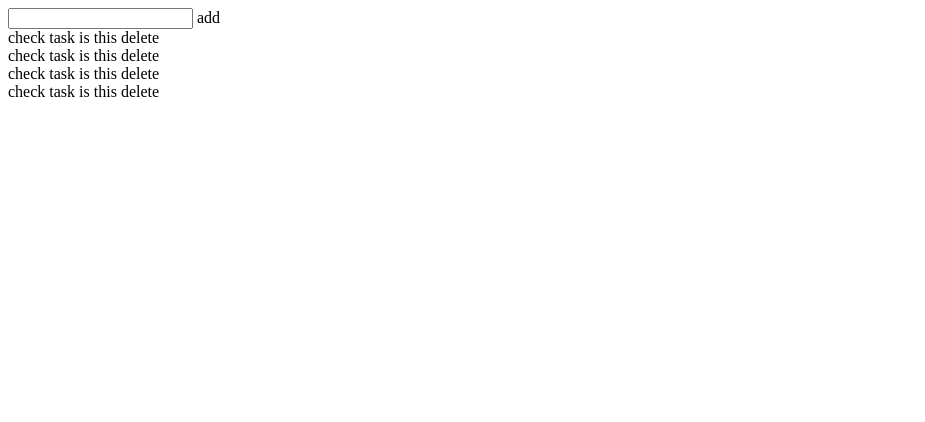
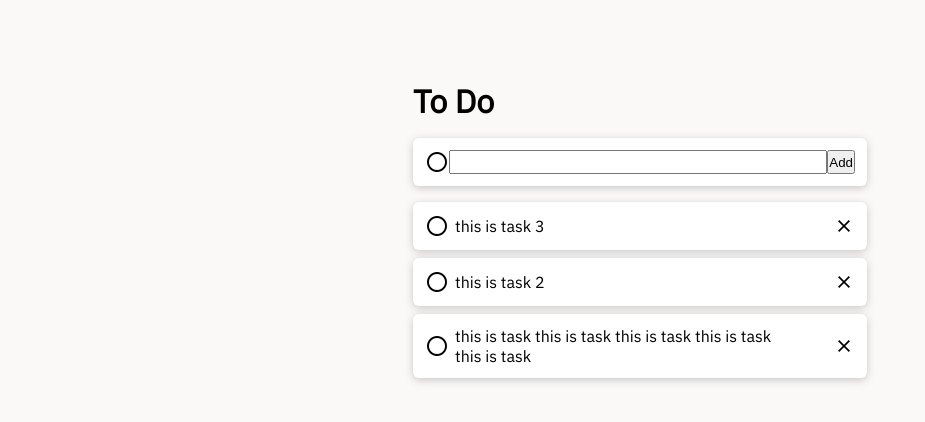
Before and after one commit to rohanramidwar/task-track, a plain HTML site: page index.html in a window 1280 px wide. Shown: the whole page, without its empty margins (0-925 px from the left). Drawn offline with nearby package versions, Linux system fonts and the light colour scheme; a web font is replaced by a local one.

Commit message:
outline done

```diff
--- a/index.html
+++ b/index.html
@@ -4,33 +4,49 @@
     <meta charset="UTF-8">
     <meta name="viewport" content="width=device-width, initial-scale=1.0">
     <title>Document</title>
+    <link rel="stylesheet" href="https://fonts.googleapis.com/css2?family=Material+Symbols+Outlined:opsz,wght,FILL,GRAD@20..48,100..700,0..1,-50..200" />
+    <link rel="stylesheet" href="stylesheets/styles.css">
 </head>
 <body>
     <form action="">
-        <div>
-            <input type="text" name="" id="">
-            <span>add</span>
+        <h1>To Do</h1>
+        <div class="i-task">
+            <span class="material-symbols-outlined">
+                circle
+                </span>
+            <input type="text">
+            <button>Add</button>
         </div>
-        <div class="toDoListContainer">
-            <div class="toDoTaskContainer">
-                <span>check</span>
-                <span>task is this</span>
-                <span>delete</span>
+
+        <div class="todo-listContainer">
+            <div class="todoContainer">
+                <span class="material-symbols-outlined">
+                    circle
+                    </span>
+                <span class="task">this is task this is task this is task this is task this is task</span>
+                <span class="material-symbols-outlined rm-todo">
+                    close
+                    </span>
             </div>
-            <div class="toDoTaskContainer">
-                <span>check</span>
-                <span>task is this</span>
-                <span>delete</span>
+            <div class="todoContainer">
+                <span class="material-symbols-outlined">
+                    circle
+                    </span>
+                <span class="task">this is task 2</span>
+                <span class="material-symbols-outlined rm-todo">
+                    close
+                    </span>
             </div>
-            <div class="toDoTaskContainer">
-                <span>check</span>
-                <span>task is this</span>
-                <span>delete</span>
+            <div class="todoContainer">
+                <span class="material-symbols-outlined">
+                    circle
+                    </span>
+                <span class="task">this is task 3</span>
+                <span class="material-symbols-outlined rm-todo">
+                    close
+                    </span>
             </div>
-                <span>check</span>
-                <span>task is this</span>
-                <span>delete</span>
-            </div>
+
         </div>
     </form>
 </body>
--- /dev/null
+++ b/stylesheets/styles.css
@@ -0,0 +1,76 @@
+@import url('https://fonts.googleapis.com/css2?family=IBM+Plex+Sans&family=Noto+Sans&family=Odibee+Sans&display=swap');
+
+*
+{
+    margin: 0;
+    padding: 0;
+    box-sizing: border-box;
+}
+
+body
+{
+    display: flex;
+    justify-content: center;
+    min-height: 100vh;
+    /* align-items: center; */
+    font-family: 'IBM Plex Sans', sans-serif;
+    background: #faf9f8;
+    /* font-family: 'Noto Sans', sans-serif; */
+}
+
+form
+{
+    display: flex;
+    flex-direction: column;
+    width: 454px;
+    gap: 16px;
+    margin-top: 5rem;
+}
+
+.todo-listContainer
+{
+    display: flex;
+    flex-direction: column-reverse;
+    gap: 2px;
+    /* height: 20rem; */
+    gap: 8px;
+}
+
+.todoContainer
+{
+    display: flex;
+    gap: 6px;
+    /* justify-content: center; */
+    align-items: center;
+    /* position: relative; */
+    padding: 12px;
+    background: #fff;
+    box-shadow: 0 2px 8px 0 rgba(0, 0, 0, 0.2);
+    border-radius: 6px;
+}
+
+.rm-todo
+{
+    font-size: 22px;
+}
+
+.task
+{
+    width: 100%;
+    padding-right: 2rem;
+}
+
+.i-task
+{
+    display: flex;
+    padding: 12px;
+    background: #fff;
+    box-shadow: 0 2px 8px 0 rgba(0, 0, 0, 0.2);
+    border-radius: 6px;
+
+}
+
+input
+{
+    width: 100%;
+}
```
